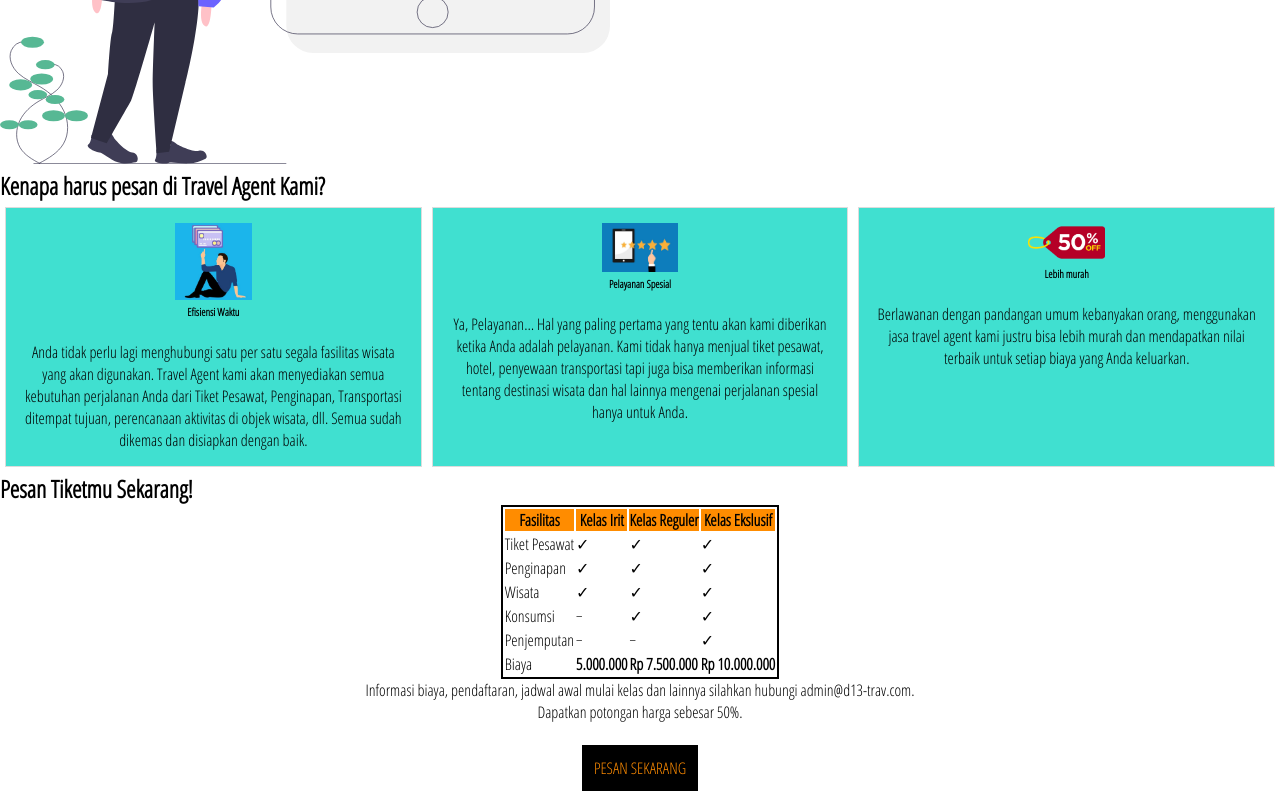
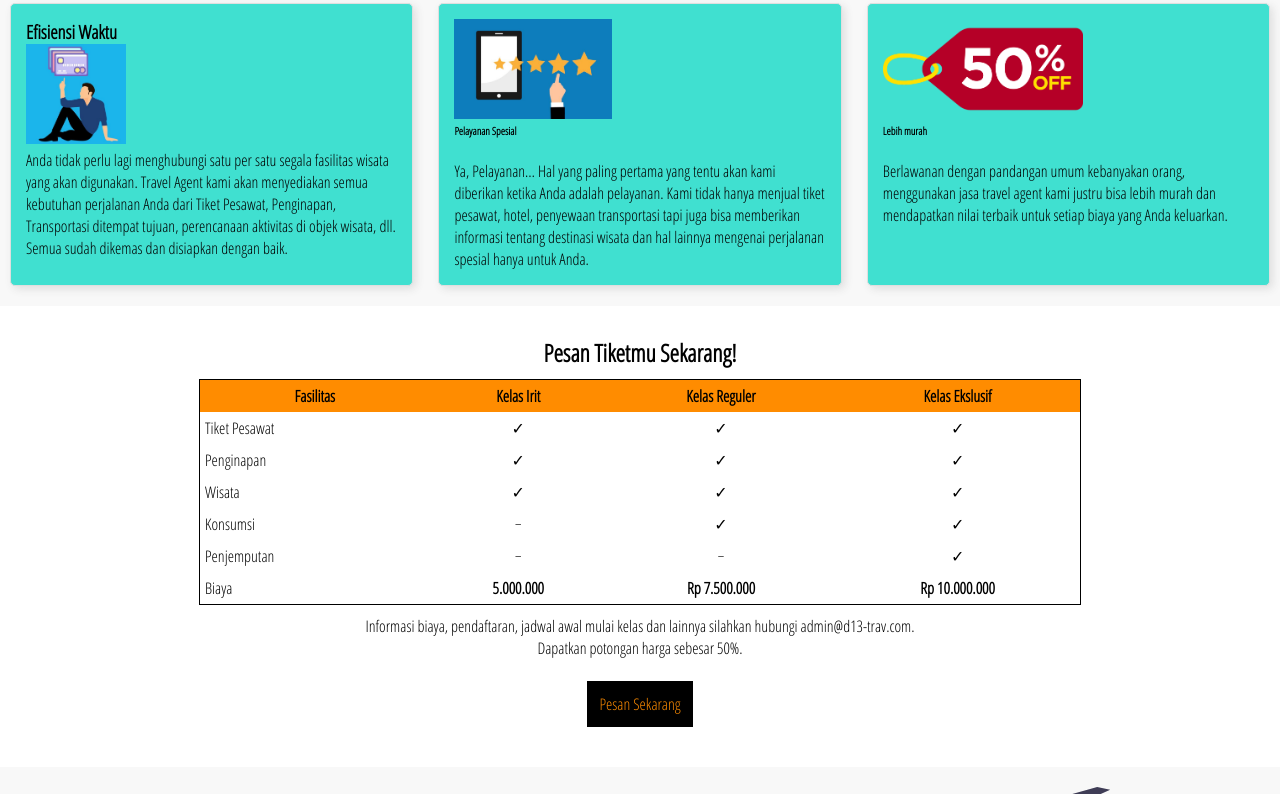
Before and after one commit to irhadykw/D13-Trav, a plain HTML site: page index.html in a window 1280 px wide. Shown: the part 470-1264 px from the top of the page. Drawn offline with Linux system fonts and the light colour scheme.

Commit message:
Update file index.html
Update file index.html dan file pendukung lainnya

```diff
--- a/css/responsive.css
+++ b/css/responsive.css
@@ -8,6 +8,14 @@
     }
     #search-nav {
         display: none;
+    }
+
+    .box{
+        flex-basis: 32%;
+        margin-bottom: 20px;
+    }
+    table {
+        width: 80%;
     }
     #footer-up {
         display: block;
@@ -49,6 +57,20 @@
     .slogan-bagian-utama p {
         font-size: 1rem;
     }
+    /*EXTRA*/
+
+    .container{
+        margin-top: 0;
+        flex-direction: column;
+    }
+    .box{
+        flex-basis: 100%;
+        /* flex-direction: column; */
+    }
+
+    table{
+        width: 95%;
+    }
 
     /*BAGIAN FOOTER*/
     #footer-up {
--- a/css/style.css
+++ b/css/style.css
@@ -87,31 +87,56 @@ main {
 }
 
 /*BAGIAN EXTRA*/
+#bagian-extra1 {
+    padding: 20px 10px;
+    margin: 10px 0;
+    background-color:#f8f8f8;
+}
+#bagian-extra2 {
+    padding: 20px 10px;
+    margin: 10px 0;
+}
 .container{
     display: flex;
+    justify-content: space-between;
+}
+.card h2 {
     text-align: center;
-    overflow: auto;
+    margin-bottom: 10px;
 }
+
 .box{
-    flex-grow: 1;
-    border: 1px solid gainsboro;
-    margin: 5px;
+    background-color: turquoise;
     padding: 15px;
-    background-color: turquoise;
-    width: 33%;
+    flex-basis: 32%;
+    border: 1px solid #dfdfdf;
+    box-shadow:3px 3px 8px #dfdfdf;
+    border-radius: 5px;
 }
 .images{
-    width: 20%;
+    /* width: 20%; */
     max-height: 100px;
     object-fit: cover;
     object-position: top;
 }
-.table{
-    border: 2px solid black;
+table{
+    border-collapse: collapse;
+    border: 1px solid black;
+    width: 70%;
+    margin-bottom: 10px;
 }
-.header-table{
+thead{
     background-color: darkorange;
 }
+th, td{
+    padding: 5px;
+}
+td:nth-child(2),
+td:nth-child(3),
+td:nth-child(4) {
+    text-align: center;
+}
+
 article h2{
     color: black;
 }
@@ -121,15 +146,15 @@ article h2{
     background-color: black;
     display: inline-block;
 }
-.btn:active {
+.btn:hover {
     box-shadow: none;
     position: relative;
-    top: 7px;
+    top: 4px;
 }
 
 /* FOOTER */
 #footer-up {
-    background-color:#f9f9f9;
+    background-color:#f8f8f8;
     margin-top: 20px;
     padding: 20px 50px;
     border-bottom: 1px solid #f7f7f7;
--- a/index.html
+++ b/index.html
@@ -34,7 +34,7 @@
     <main>
         <section id="bagian-utama">
             <div class="img-bagian-utama">
-                <img src="./images/undraw_traveling_t8y2.svg" alt="traveling" />
+                <img src="./images/undraw_travel_booking_6koc.svg" alt="traveling" />
             </div>
             <div class="slogan-bagian-utama">
                 <h1>Mau Traveling?</h1>
@@ -51,8 +51,8 @@
                 <h2>Kenapa harus pesan di Travel Agent Kami?</h2>
                 <div class="container">
                     <section class="box">
+                        <h3>Efisiensi Waktu</h3>
                         <img src="images/efisien.jpg" alt="efisien" class="images">
-                        <h6>Efisiensi Waktu</h6><br>
                         <p>Anda tidak perlu lagi menghubungi satu per satu segala fasilitas wisata yang akan digunakan. Travel Agent kami akan menyediakan semua kebutuhan perjalanan Anda dari Tiket Pesawat, Penginapan, Transportasi ditempat tujuan, perencanaan aktivitas di objek wisata, dll. Semua sudah dikemas dan disiapkan dengan baik.</p>
                     </section>
                     <section class="box">
@@ -73,13 +73,13 @@
             <article class="card">
                 <h2>Pesan Tiketmu Sekarang!</h2>
                 <div align="center">
-                    <table class="table">
+                    <table>
                         <thead>
                             <tr class="header-table">
                                 <th>Fasilitas</th>
-                                <th class="kelas"> Kelas Irit </th>
-                                <th class="kelas"> Kelas Reguler </th>
-                                <th class="kelas"> Kelas Ekslusif </th>
+                                <th>Kelas Irit </th>
+                                <th>Kelas Reguler </th>
+                                <th>Kelas Ekslusif </th>
                             </tr>
                         </thead>
 
@@ -124,7 +124,7 @@
                     </table>
                     <p>Informasi biaya, pendaftaran, jadwal awal mulai kelas dan lainnya silahkan hubungi admin@d13-trav.com.</p>
                     <p>Dapatkan potongan harga sebesar 50%.</p><br>
-                    <a href="#" class="btn">PESAN SEKARANG</a>
+                    <a href="#" class="btn">Pesan Sekarang</a>
                 </div>
             </article>
         </section>
```
Also changed, not shown: images/logo.png, images/undraw_travel_booking_6koc.svg (added).
